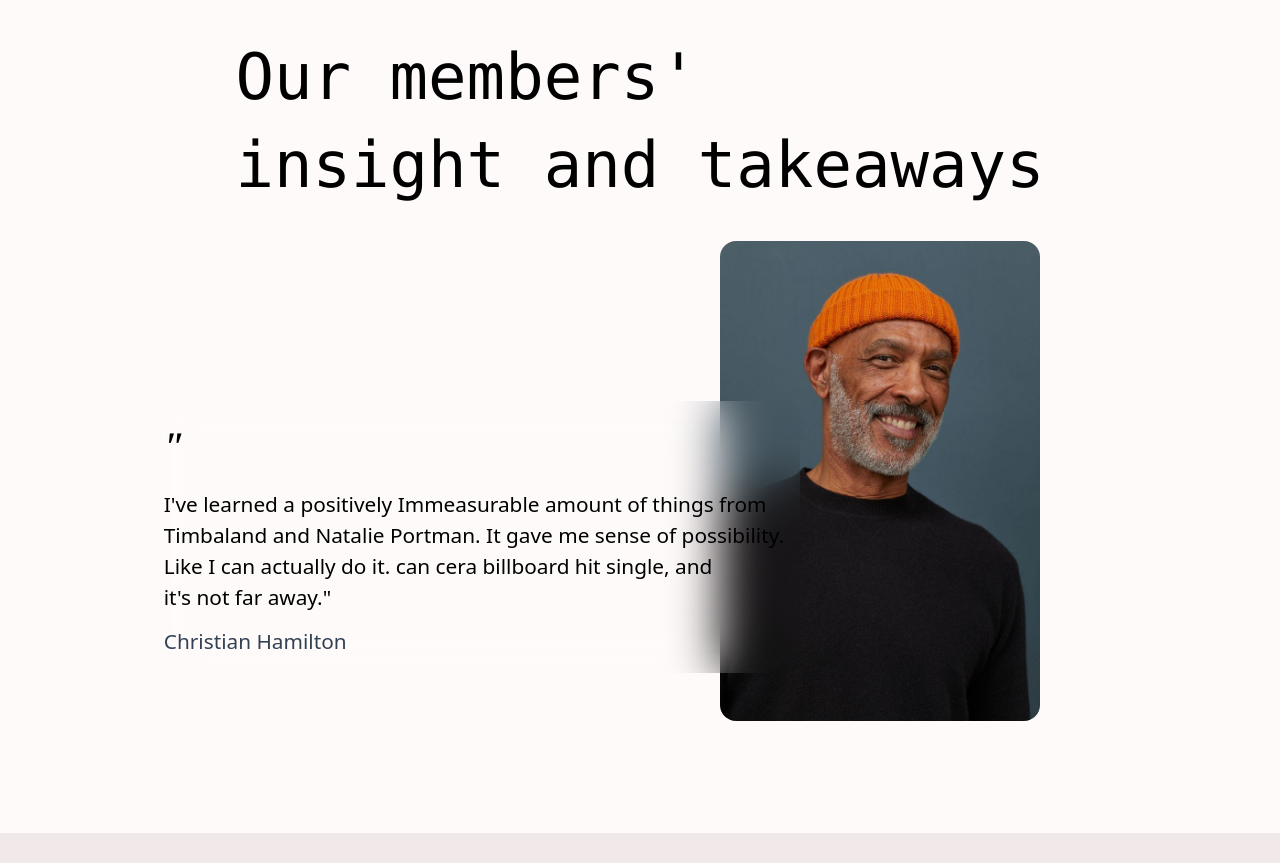
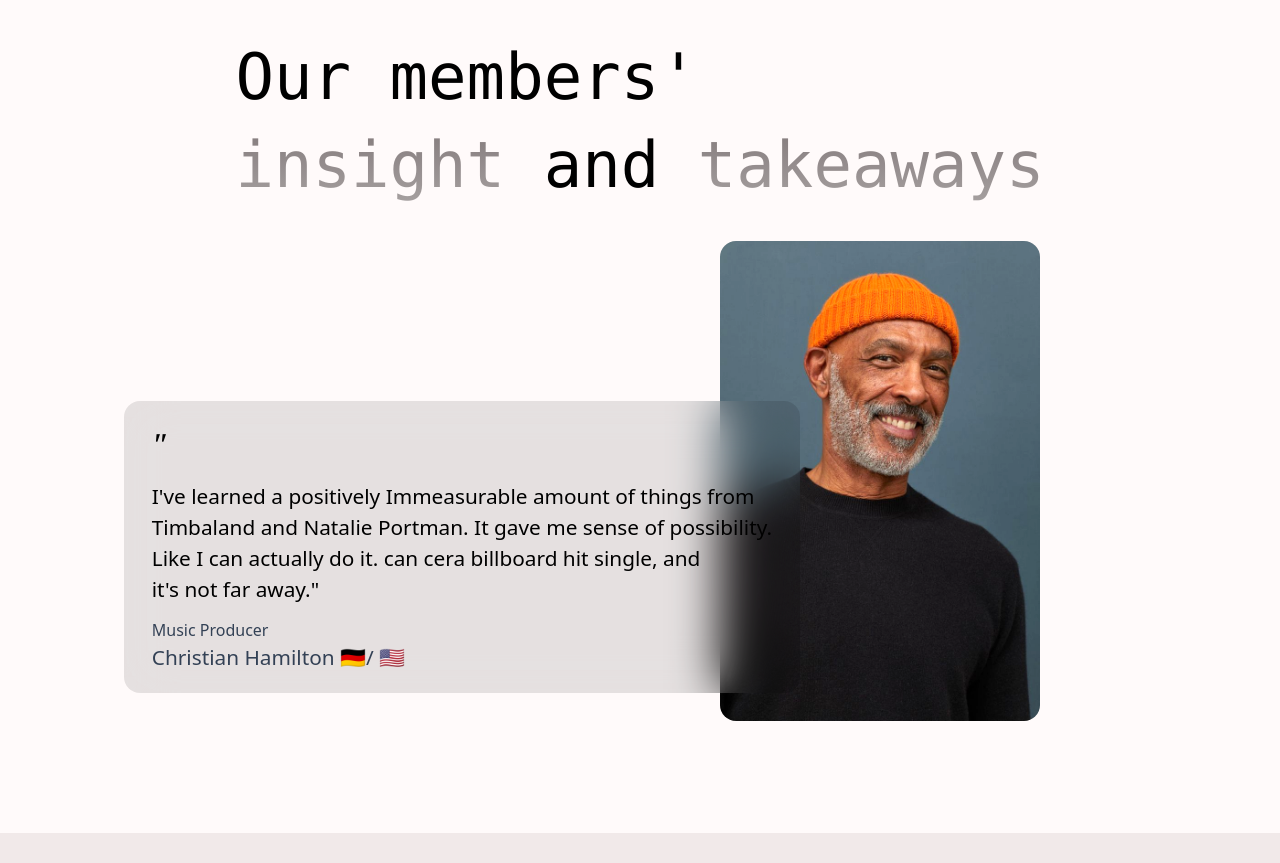
Before and after one commit to Albert735/Beats, a React (Create React App) app: page / in a window 1280 px wide. Shown: the part 5460-6323 px from the top of the page. Built offline with nearby package versions, Linux system fonts and the light colour scheme.

Commit message:
Testimonial text clip update

```diff
--- a/src/Pages/Testimonial.js
+++ b/src/Pages/Testimonial.js
@@ -2,22 +2,28 @@ import React from "react";
 import man from "../assets/images/man.jpeg";
 
 const Testimonial = () => {
+  const germanFlag = "🇩🇪";
+  const unitedStates = "	🇺🇸";
   return (
     <div className="flex  relative  flex-col justify-center  items-center max-w-screen-xl mx-auto my-[4rem]">
       <div>
         <h1 className="text-[2rem] ml-[3rem] md:ml-0 md:text-[4rem]  font-mono font-extralight leading-tight xl:leading-snug md:leading-tight ">
-          Our members' <br /> insight and takeaways
+          Our members' <br /> <span className="bg-clip-text text-transparent bg-gradient-to-b from-[#847B7C] to-[#A59F9F] ">insight </span>  and <span className="bg-clip-text text-transparent bg-gradient-to-b from-[#847B7C] to-[#A59F9F] ">takeaways</span>
         </h1>
       </div>
       <div className="flexflex-row-reverse xl:pb-[35rem]  ">
         <div className="absolute right-[15rem] xl:top-[13rem]">
-          <img src={man} alt="" className="xl:h-[30rem]  rounded-[1rem]   " />
+          <img
+            src={man}
+            alt=""
+            className="xl:h-[30rem]  rounded-[1rem] brightness-125   "
+          />
         </div>
 
         <div className="space-y-5 absolute xl:right-[30rem] xl:top-[23rem]  ">
-          <div className=" p-4 bg-transparent backdrop-blur-xl rounded-[1rem] space-y-3">
+          <div className=" px-7 py-5  bg-black/10 hover:text-gray-200 dark:bg-white/5 hover:bg-black/30 dark:hover:bg-gradient-to-r from-white/30 to-white/10 hover:delay-150  backdrop-blur-xl transition-all hover:ease-in-out hover:duration-200 rounded-[1rem] space-y-3">
             <div>
-              <span className="text-[2.5rem] font-serif italic">"</span>
+              <span className="text-[2rem] font-serif italic">"</span>
             </div>
 
             <div>
@@ -32,9 +38,15 @@ const Testimonial = () => {
               </p>
             </div>
 
-            <div>
-              <p className="font-sans text-[1.3rem] text-slate-700 dark:text-slate-500">
-                Christian Hamilton
+            <div className="gap-2">
+              <p className="font-sans text-[1rem] text-slate-700 dark:text-slate-400">
+                Music Producer
+              </p>
+              <p className="font-sans text-[1.3rem] text-slate-700 dark:text-slate-400 ">
+                Christian Hamilton{" "}
+                <span>
+                  {germanFlag}/{unitedStates}
+                </span>
               </p>
             </div>
           </div>
```
